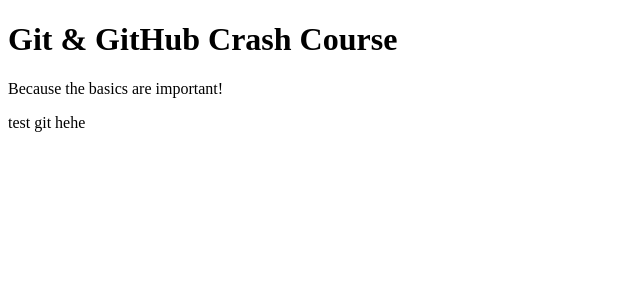
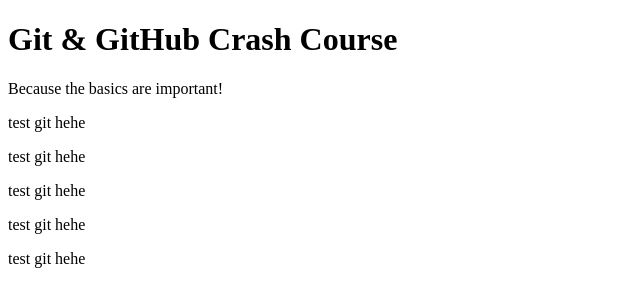
Before and after one commit to gadiandem/github-cashcourse, a plain HTML site: page index.html in a window 1280 px wide. Shown: the whole page, without its empty margins (0-640 px from the left). Drawn offline with Linux system fonts and the light colour scheme.

Commit message:
new branch hello

```diff
--- a/index.html
+++ b/index.html
@@ -10,5 +10,9 @@
     <h1>Git & GitHub Crash Course</h1>
     <p>Because the basics are important!</p>
     <p>test git hehe</p>
+    <p>test git hehe</p>
+    <p>test git hehe</p>
+    <p>test git hehe</p>
+    <p>test git hehe</p>
   </body>
 </html>
```
